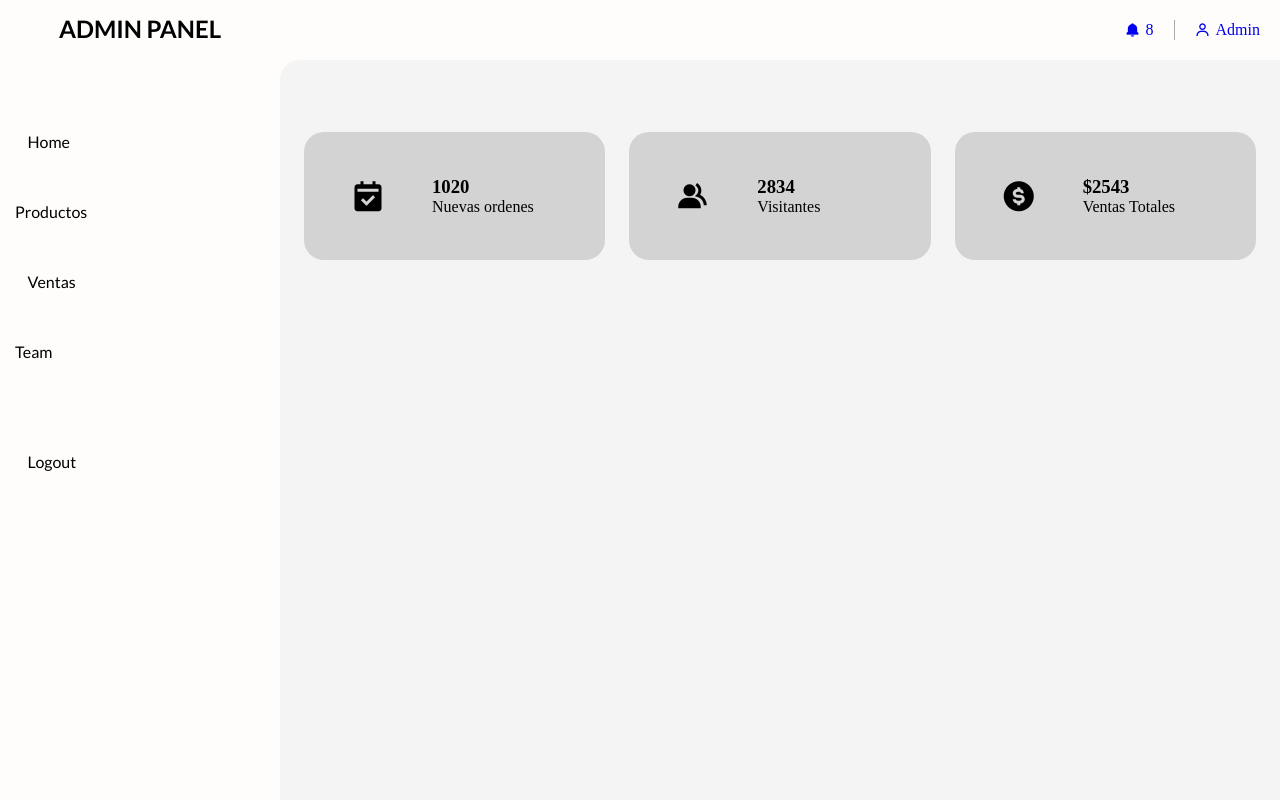
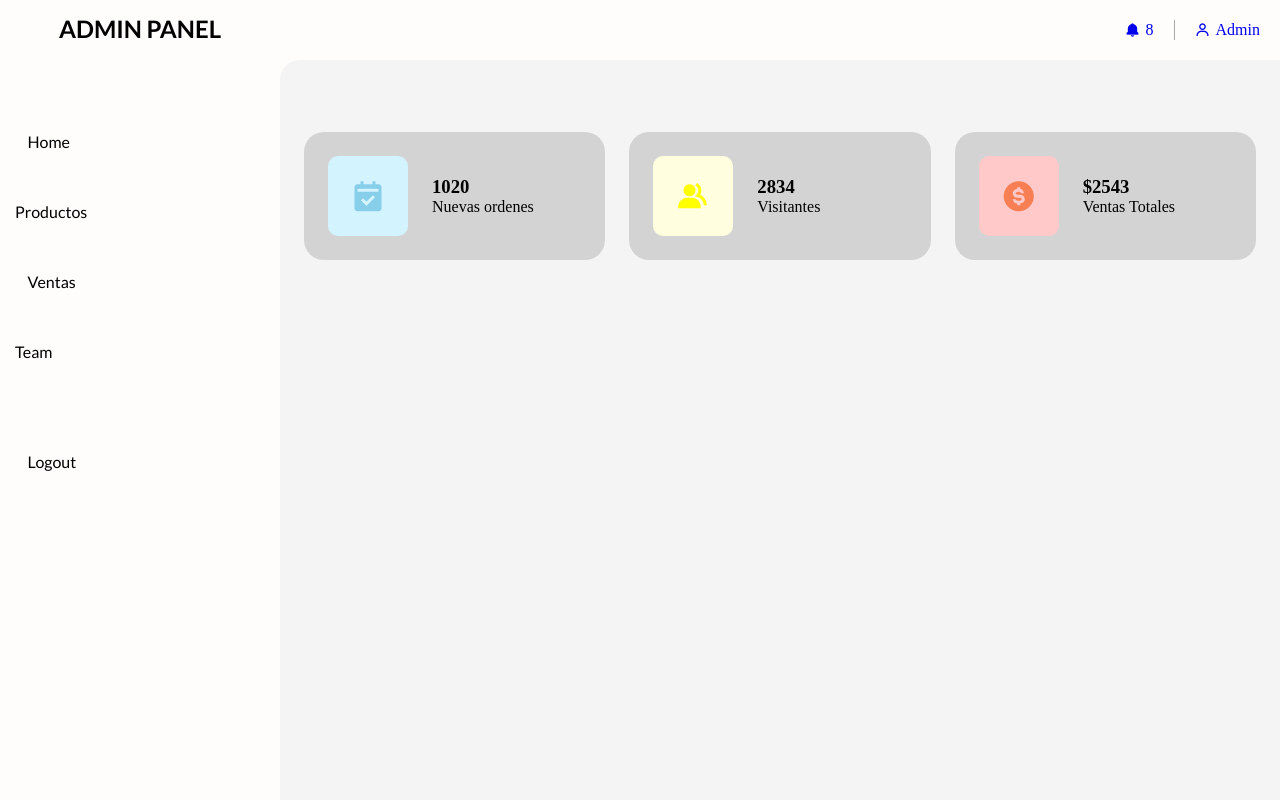
Before and after one commit to TafurPanduroJuan/Proyecto_P_Web, a PHP site: page /vista/dashboard.php in a window 1280 px wide. Run offline with PHP 8.4, Linux system fonts and the light colour scheme; the visitor is signed in with stand-in values (Sample User, id 1); some libraries are stand-ins or nearby versions.

Commit message:
Añadiendo colores a las cajas del ADMIN PANEL

```diff
--- a/Proyecto/public/css/dashboard.css
+++ b/Proyecto/public/css/dashboard.css
@@ -151,6 +151,16 @@ body{background-color: #F4F4F4;}
 	display: flex;
 	justify-content: center;
 	align-items: center;
+	background-color: rgb(211, 244, 255);
+    	color: skyblue;
+}
+#content main .box-info li:nth-child(2) .bx{
+    background-color:lightyellow;
+    color: yellow;
+}
+#content main .box-info li:last-child .bx{
+    background-color:rgb(255, 201, 201);
+    color: rgb(247, 127, 83);
 }
 
 
```
